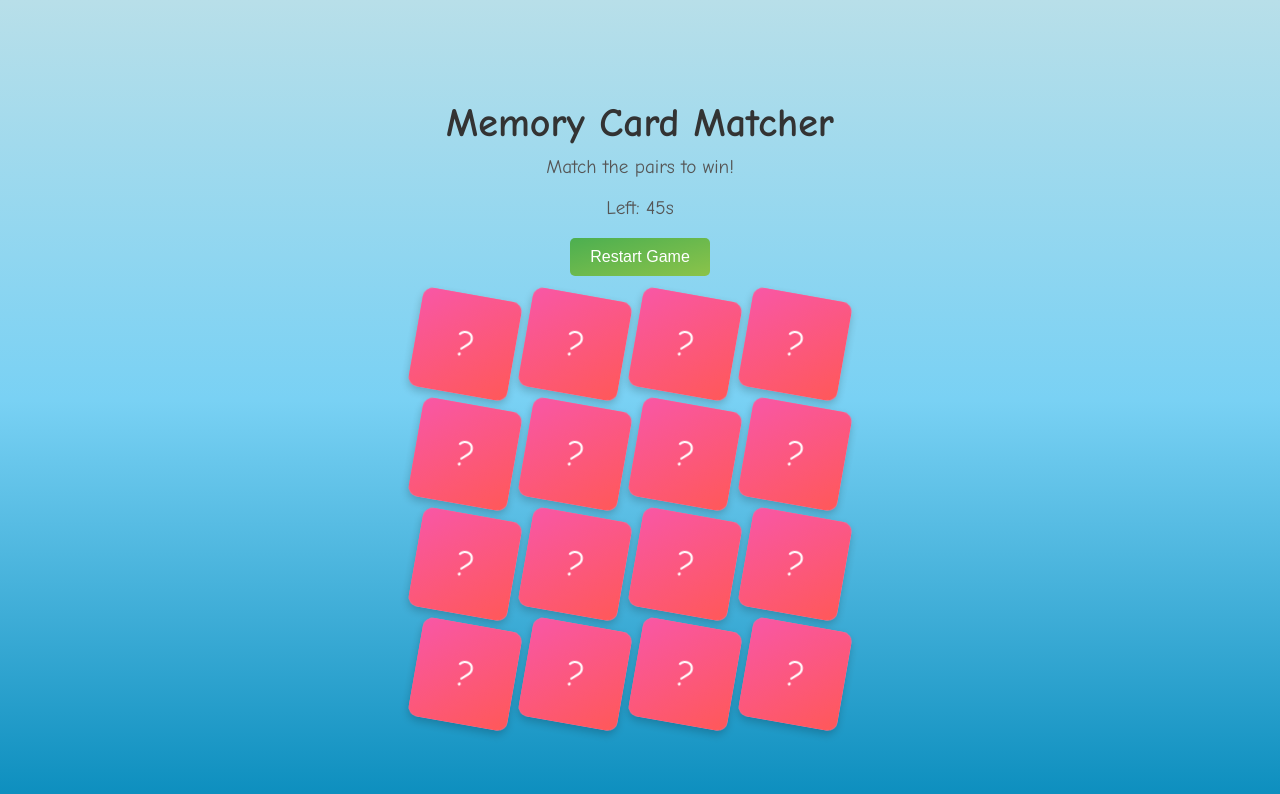
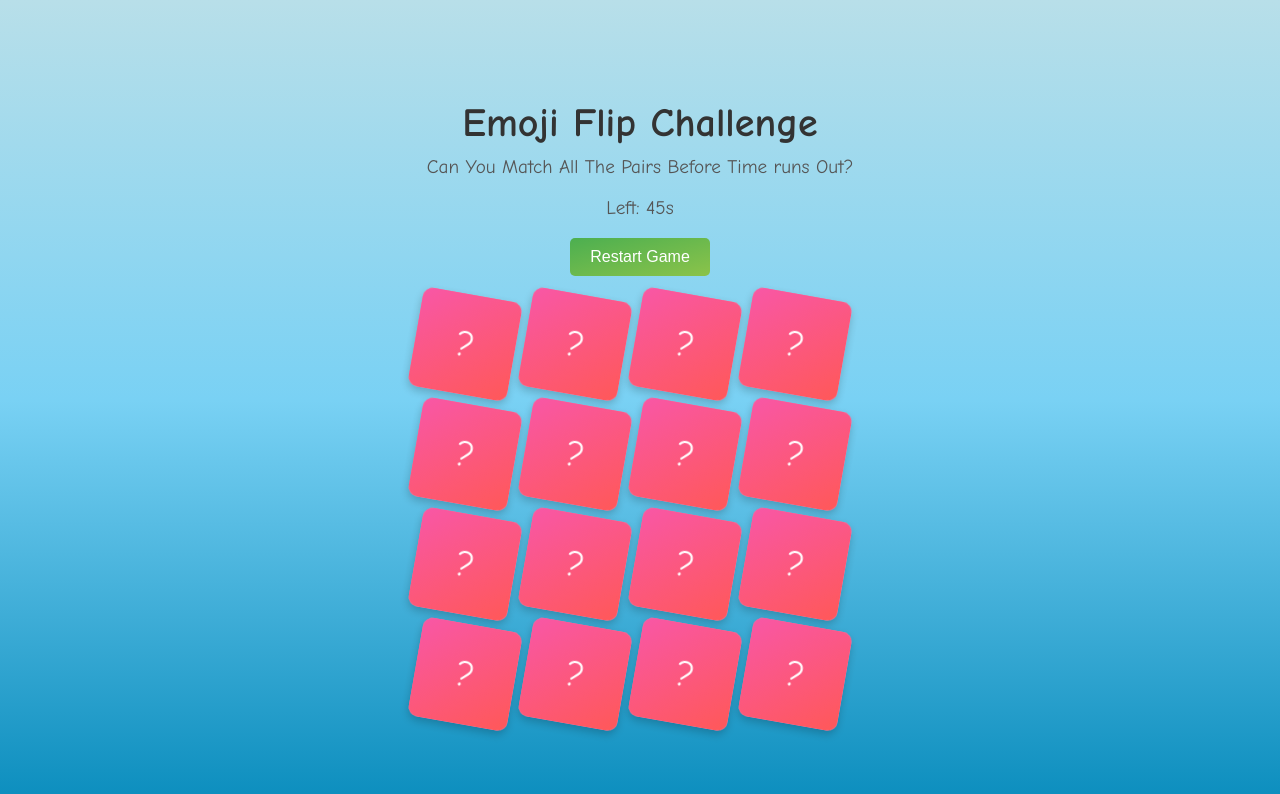
Before and after one commit to Dhanwanth-Kishan-S/Card-Game, a plain HTML site: page index.html in a window 1280 px wide. Drawn offline with Linux system fonts and the light colour scheme.

Commit message:
Update index.html

```diff
--- a/index.html
+++ b/index.html
@@ -4,13 +4,13 @@
 <head>
     <meta charset="UTF-8">
     <meta name="viewport" content="width=device-width, initial-scale=1.0">
-    <title>Memory Card Matcher</title>
+    <title>Emoji Flip Challenge</title>
     <link rel="stylesheet" href="styles.css">
 </head>
 <body>
     <div class="container">
-        <h1>Memory Card Matcher</h1>
-        <p>Match the pairs to win!</p>
+        <h1>Emoji Flip Challenge</h1>
+        <p>Can You Match All The Pairs Before Time runs Out?</p>
         <p id="timer">Time Left: 45s</p>
         <button id="restart-btn">Restart Game</button>
         <div id="game-board" class="board"></div>
```
